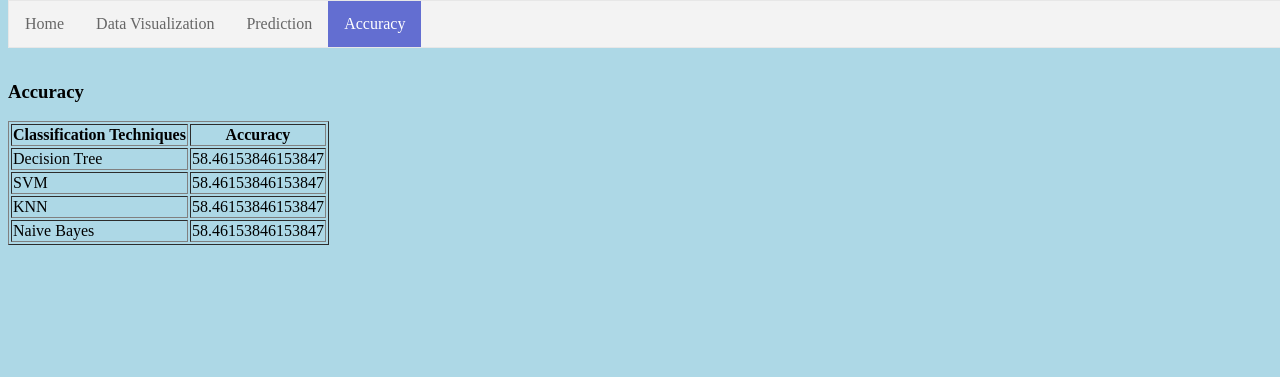
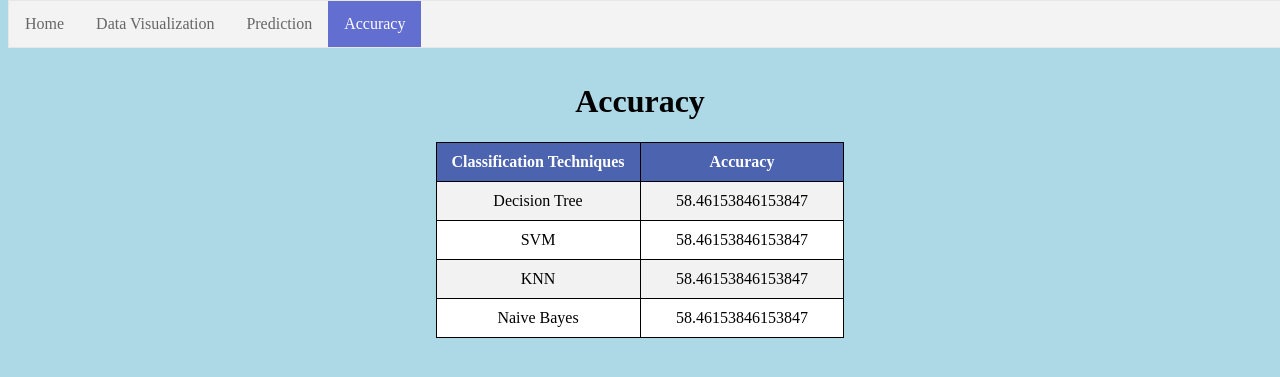
Before and after one commit to AtikShaikh369/final, a Flask app: page /accuracy in a window 1280 px wide. Shown: the top 377 px of the page. Run offline with Flask 2, Linux system fonts and the light colour scheme; parts of the project's set-up code (start-up, migrations or seed data) failed here and were passed over.

Commit message:
updated output display

```diff
--- a/app.py
+++ b/app.py
@@ -42,7 +42,6 @@ def predict():
         output_NB = round(prediction_NB[0], 2)
 
         list = [output_DT, output_KNN, output_SVM, output_NB]
-        list = [2, 1, 0, 2]
         max = 0
         res = list[0]
         for i in list:
--- a/static/css/style.css
+++ b/static/css/style.css
@@ -187,3 +187,37 @@ body {
 .quality{
   color: red;
 }
+
+/* Table styling */
+table:not(.plots){
+  background-color: white;
+  border: 1px solid black;
+  border-collapse: collapse;
+  margin-left: auto;
+  margin-right: auto;
+}
+tr:nth-child(even):not(.plots){background-color: #f2f2f2;}
+
+tr:hover:not(.plots) {background-color: #ddd;}
+
+th:not(.plots) {
+  background-color: rgb(76, 99, 175);
+  color: white;
+}
+
+ th:not(.plots), td:not(.plots) {
+  padding: 10px;
+  padding-left: 15px;
+  padding-right: 15px;
+  text-align: center;
+  width: 50%;
+}
+
+table.plots{
+  background-color: white;
+  border-collapse: collapse;
+}
+
+ h1, h2, h3 {
+   text-align: center;
+ }
--- a/templates/accuracy.html
+++ b/templates/accuracy.html
@@ -14,9 +14,9 @@
 </form> -->
 
 {% if accuracy is defined %}
-<h3>Accuracy</h3>
+<h1>Accuracy</h1>
 
-<table border="1">
+<table border="1" class="output">
     <tr>
         <th>Classification Techniques</th>
         <th>Accuracy</th>
--- a/templates/result.html
+++ b/templates/result.html
@@ -34,9 +34,9 @@
 {% if prediction_text is defined %}
 <br>
 <br>
-<h3>Prediction</h3>
+<h1>Prediction</h1>
 
-<table border="1">
+<table border="1" class="output">
   <tr>
     <th>Classification Techniques</th>
     <th>Prediction</th>
@@ -51,7 +51,7 @@
   {% if quality is defined %}
     <p><h2>Your soil quality is <span class="quality">{{ quality }}</span></h2></p>
     <p><h2>Your entered values are, </h2></p>
-    <table border = 1>
+    <table border = 1 class="output">
       <tr>
         <th> Attributes </th>
         <th> values </th>
--- a/templates/visual.html
+++ b/templates/visual.html
@@ -19,7 +19,7 @@
     {{plots['graph']|safe}}
 
   {% endif %}
-  <table>
+  <table class="plots" border="1">
     {% if plots|length > 1 %}
     <tr>
       <td>
```
